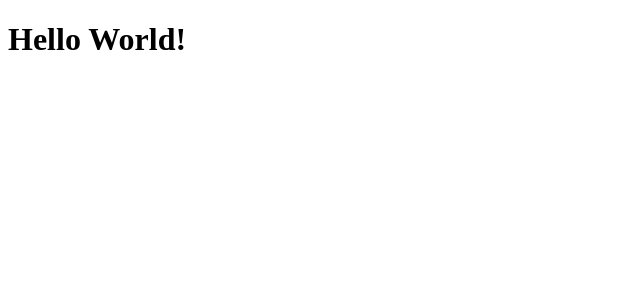
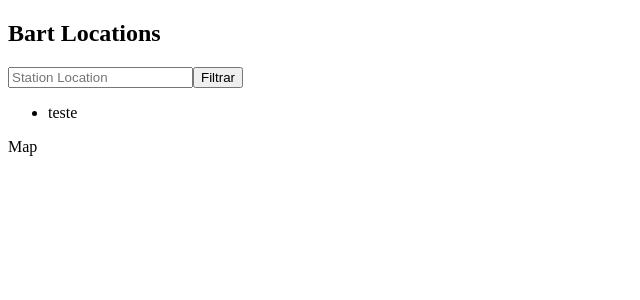
Before and after one commit to GustavoBasilio/frontend-nanodegrecleare-maps, a React app: page / in a window 1280 px wide. Shown: the top 300 px of the page, without its empty margins (0-640 px from the left). Built offline with nearby package versions, Linux system fonts and the light colour scheme.

Commit message:
Added the menu component and map component

```diff
--- a/package.json
+++ b/package.json
@@ -9,7 +9,7 @@
     "build": "npm run clean && NODE_ENV=production webpack -p",
     "clean": "rimraf ./dist/*",
     "lint": "node_modules/.bin/esw webpack.config.* src ds",
-    "lint:watch": "npm run lint --watch"
+    "lint:watch": "npm run lint -- --watch"
   },
   "repository": {
     "type": "git",
--- a/src/components/App.js
+++ b/src/components/App.js
@@ -1,7 +1,16 @@
 import React from 'react';
+import Menu from './Menu';
+import MapDOM from './Map';
 
-const App = () => (
-    <h1>Hello World!</h1>
-);
+class App extends React.Component {
+    render() {
+        return (
+            <div>
+                <Menu />
+                <MapDOM />
+            </div>
+        );
+    }
+}
 
 export default App;
--- /dev/null
+++ b/src/components/Map.js
@@ -0,0 +1,9 @@
+import React from 'react';
+
+const MapDOM = () => (
+    <div>
+    Map
+    </div>
+);
+
+export default MapDOM;
--- /dev/null
+++ b/src/components/Menu.js
@@ -0,0 +1,22 @@
+import React from 'react';
+
+class Menu extends React.Component {
+    render() {
+        return (
+            <aside id="menu-title">
+                <h1>Bart Locations</h1>
+                <div id="menu-search">
+                    <form>
+                        <input type="text" placeholder="Station Location" name="location" />
+                        <button type="submit">Filtrar</button>
+                    </form>
+                    <ul id="search-results">
+                        <li>teste</li>
+                    </ul>
+                </div>
+            </aside>
+        );
+    }
+}
+
+export default Menu;
```
